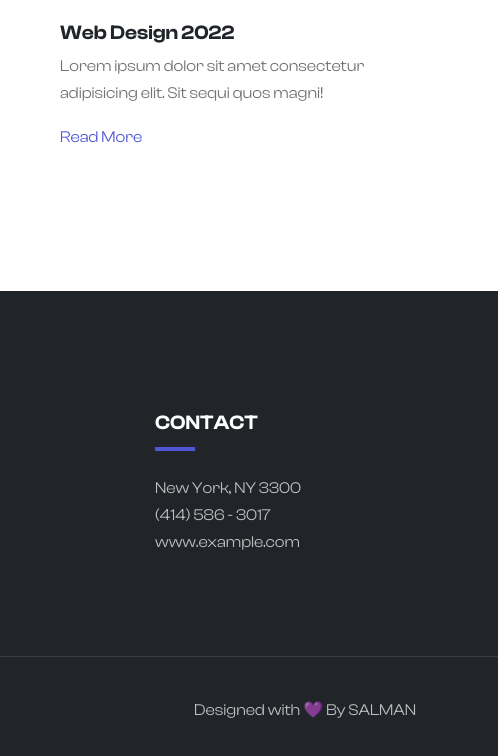
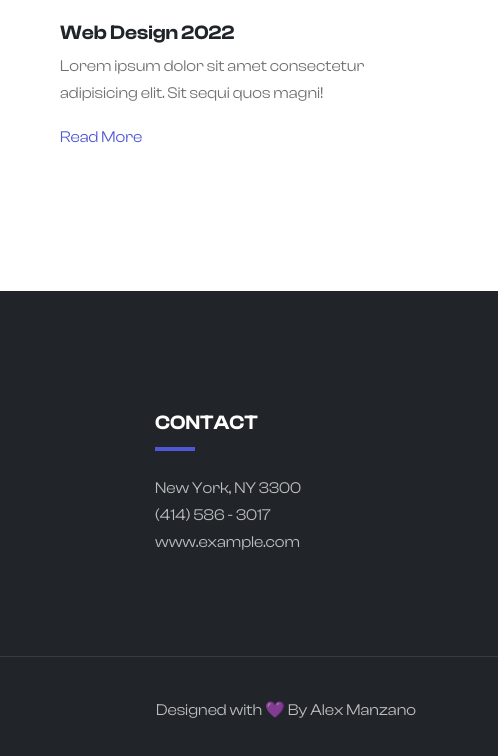
Before and after one commit to AlexM1205/BootstrapProject, a plain HTML site: page index.html in a window 1280 px wide. Shown: the part 8397-9153 px from the top of the page, 782-1280 px from the left. Drawn offline with nearby package versions, Linux system fonts and the light colour scheme.

Commit message:
Update index.html

```diff
--- a/index.html
+++ b/index.html
@@ -611,7 +611,7 @@
                         <p class="mb-0">© Copyright Elixir. All Rights Reserved</p>
                     </div>
                     <div class="col-auto">
-                        <p class="mb-0">Designed with 💜 By <a href="https://www.youtube.com/channel/UCYMEEnLzGGGIpQQ3Nu_sBsQ">SALMAN</a></p>
+                        <p class="mb-0">Designed with 💜 By Alex Manzano</p>
                     </div>
                 </div>
             </div>
```
